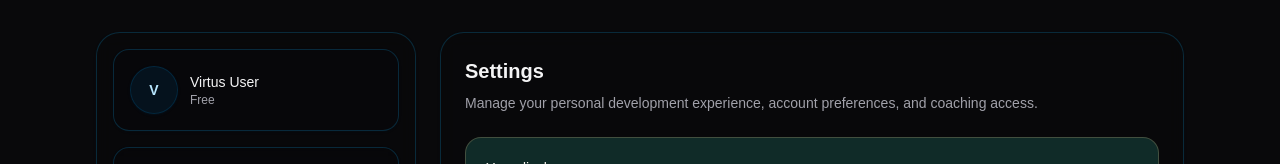
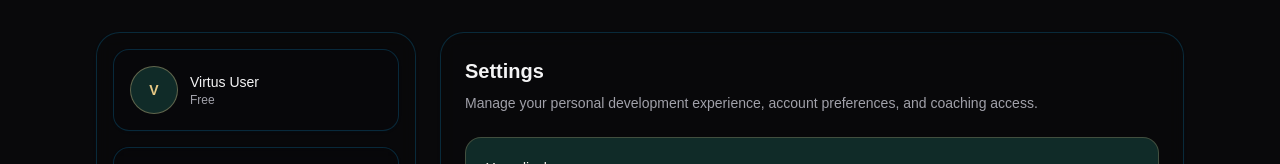
Before and after one commit to SirSebastian-ux/virtus.ai, a Next.js app: page /account in a window 1280 px wide. Shown: the part 132-296 px from the top of the page. Built offline with nearby package versions, Linux system fonts and the light colour scheme; no server answers.

Commit message:
Show profile photo beside account display name

```diff
--- a/app/account/page.js
+++ b/app/account/page.js
@@ -4,6 +4,7 @@ import LogoutButton from "./LogoutButton";
 import CustomizeAppearance from "./CustomizeAppearance";
 import ProfileNameEditor from "./ProfileNameEditor";
 import ProfilePhotoEditor from "./ProfilePhotoEditor";
+import ProfileAvatar from "./ProfileAvatar";
 import CoachingProgress from "./CoachingProgress";
 import CoachingHistory from "./CoachingHistory";
 import { createClient } from "@/lib/supabase-server";
@@ -81,9 +82,7 @@ export default async function AccountPage() {
         <div className="grid gap-6 md:grid-cols-[320px_minmax(0,1fr)]">
           <aside className="virtus-theme-surface rounded-3xl border border-sky-900/20 p-4 shadow-sm shadow-sky-950/10 backdrop-blur-sm">
             <div className="flex items-center gap-3 virtus-theme-card rounded-2xl border border-sky-900/25 px-4 py-4 shadow-sm shadow-sky-950/10">
-<div className="flex h-12 w-12 items-center justify-center rounded-full border border-sky-900/40 bg-sky-950/30 text-sm font-semibold text-sky-200 shadow-sm shadow-sky-950/20">
-  {user?.email?.[0]?.toUpperCase() || "V"}
-</div>
+<ProfileAvatar fallback={(profile?.nickname || user?.email || "V").charAt(0).toUpperCase()} />
 
               <div className="min-w-0">
  <p className="truncate text-sm font-medium virtus-theme-title">
```
